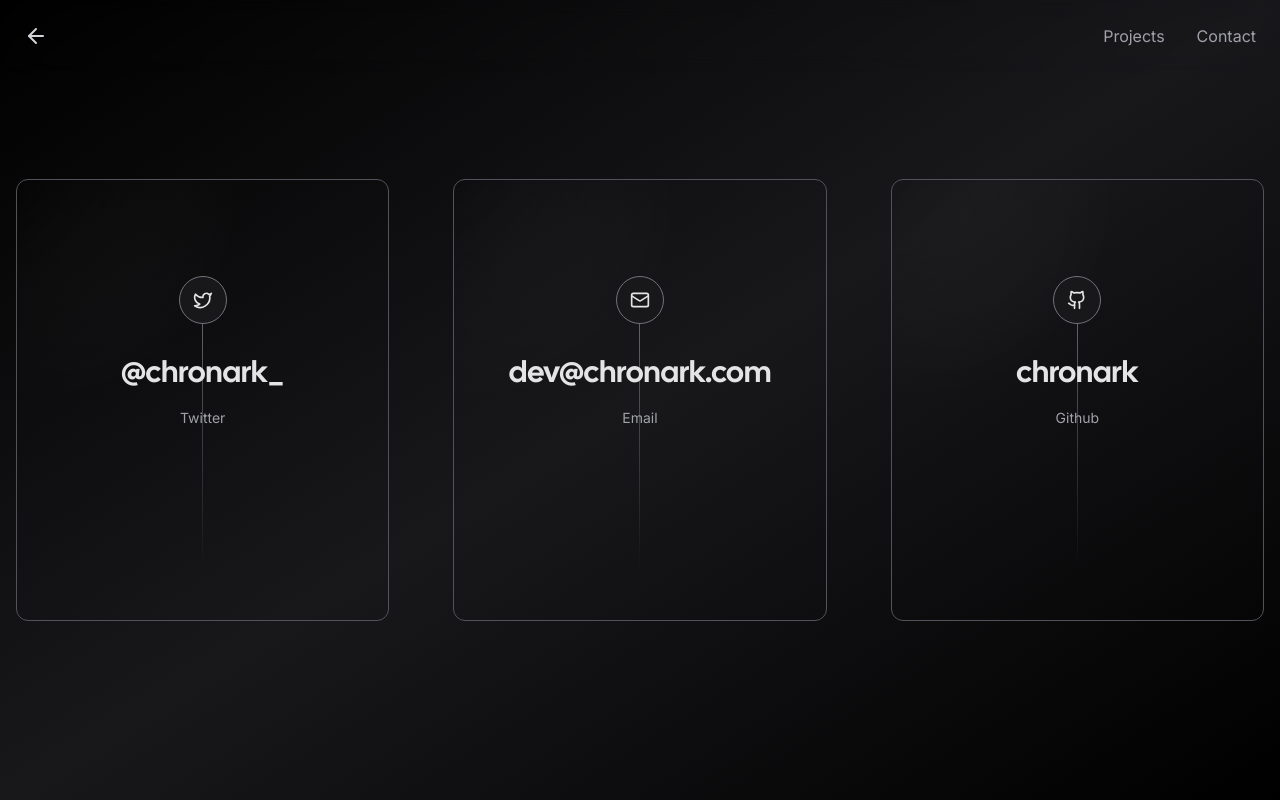
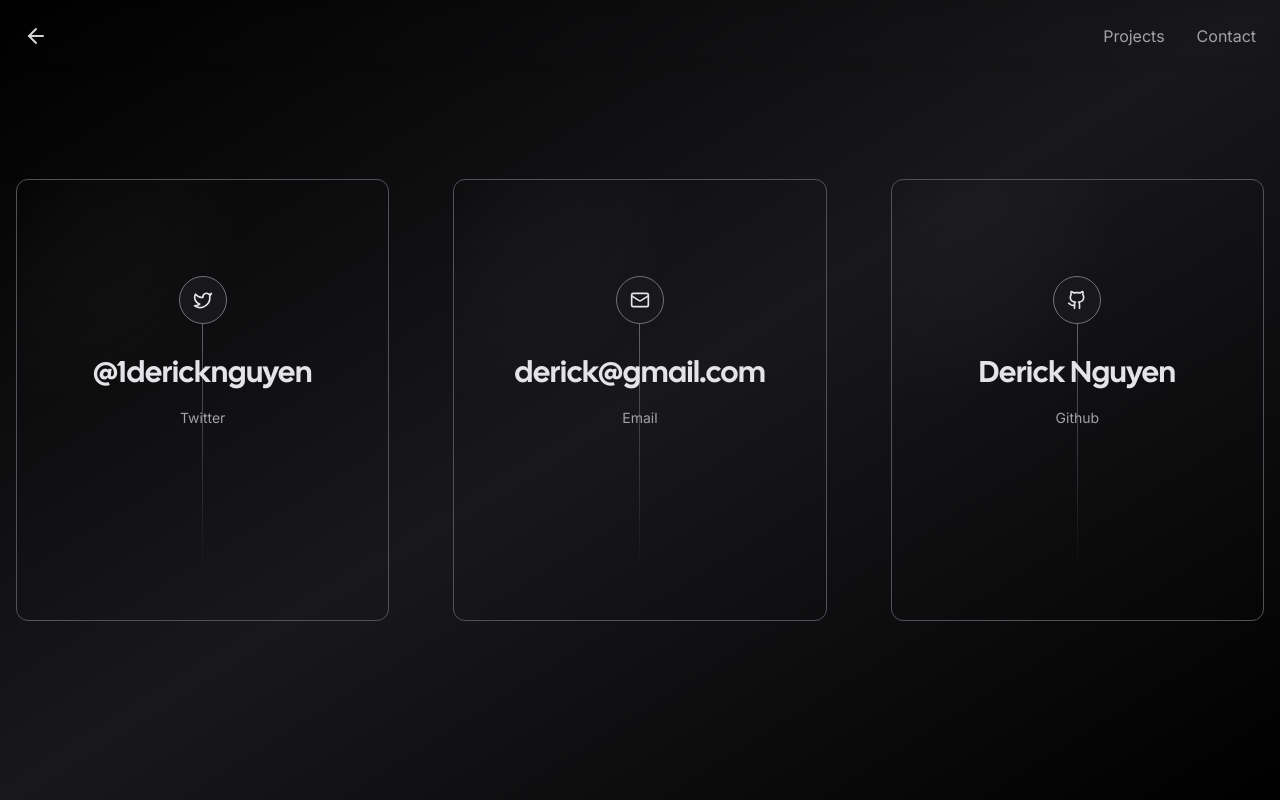
Before and after one commit to derickcnguyen/nextjs-portfolio, a Next.js app: page /contact in a window 1280 px wide. Built offline with nearby package versions, Linux system fonts and the light colour scheme; no server answers; what tailwindcss-debug-screens would draw is missing.

Commit message:
Update page.tsx

```diff
--- a/app/contact/page.tsx
+++ b/app/contact/page.tsx
@@ -7,21 +7,21 @@
 const socials = [
 	{
 		icon: <Twitter size={20} />,
-		href: "https://twitter.com/chronark_",
+		href: "https://twitter.com/1dericknguyen",
 		label: "Twitter",
-		handle: "@chronark_",
+		handle: "@1dericknguyen",
 	},
 	{
 		icon: <Mail size={20} />,
-		href: "mailto:dev@chronark.com",
+		href: "mailto:dev@dericknguyenit@gmail.com",
 		label: "Email",
-		handle: "dev@chronark.com",
+		handle: "derick@gmail.com",
 	},
 	{
 		icon: <Github size={20} />,
-		href: "https://github.com/chronark",
+		href: "https://github.com/derickcnguyen",
 		label: "Github",
-		handle: "chronark",
+		handle: "Derick Nguyen",
 	},
 ];
 
```
